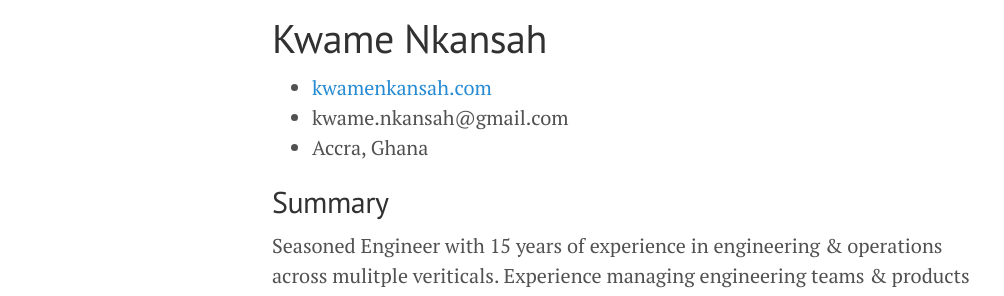
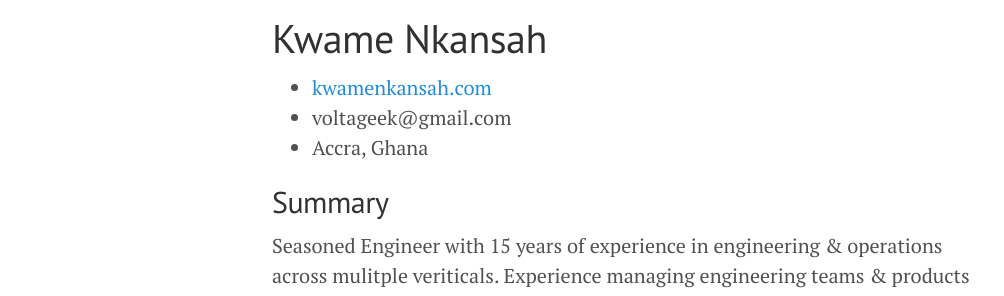
Before and after one commit to voltageek/website, a Jekyll site: the page built from about.md, in a window 1280 px wide and 900 px high. Shown: the part 196-492 px from the top of the window, without its empty margins (8-1012 px from the left). Built offline with Jekyll 4.4.1, drawn with Linux system fonts in a browser that asks for light colours.

Commit message:
Added gitingore file

```diff
--- a/_config.yml
+++ b/_config.yml
@@ -2,16 +2,16 @@
 title:               Kwame Nkansah
 tagline:             I build things.
 description:         'Infra & Dev Wrangler.'
-url:                 http://kwamenkansah.com
+url:                 https://kwamenkansah.com
 baseurl:             ''
 paginate:            5
 permalink:           pretty
 
 # About/contact
 author:
-  name:              Mark Otto
-  url:               https://twitter.com/mdo
-  email:             markdotto@gmail.com
+  name:              Kwame Nkansah
+  url:               https://twitter.com/voltageek
+  email:             voltageek@gmail.com
 
 # Gems
 plugins:
--- a/about.md
+++ b/about.md
@@ -8,7 +8,7 @@
 # Kwame Nkansah
 
 - [kwamenkansah.com](https://kwamenkansah.com)
-- kwame.nkansah@gmail.com
+- voltageek@gmail.com
 - Accra, Ghana
 
 ## Summary
```
Also changed, not shown: 14 other files.
